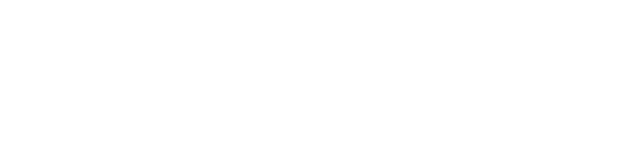
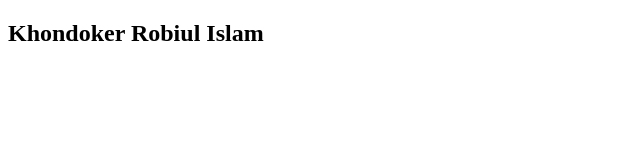
Before and after one commit to robiulnpi/text, a plain HTML site: page index.html in a window 1280 px wide. Shown: the whole page, without its empty margins (0-640 px from the left). Drawn offline with Linux system fonts and the light colour scheme.

Commit message:
hadding add

```diff
--- a/index.html
+++ b/index.html
@@ -7,6 +7,6 @@
     <title> Khondoker Document</title>
 </head>
 <body>
-
+    <h2> Khondoker Robiul Islam</h2>
 </body>
 </html>
```
